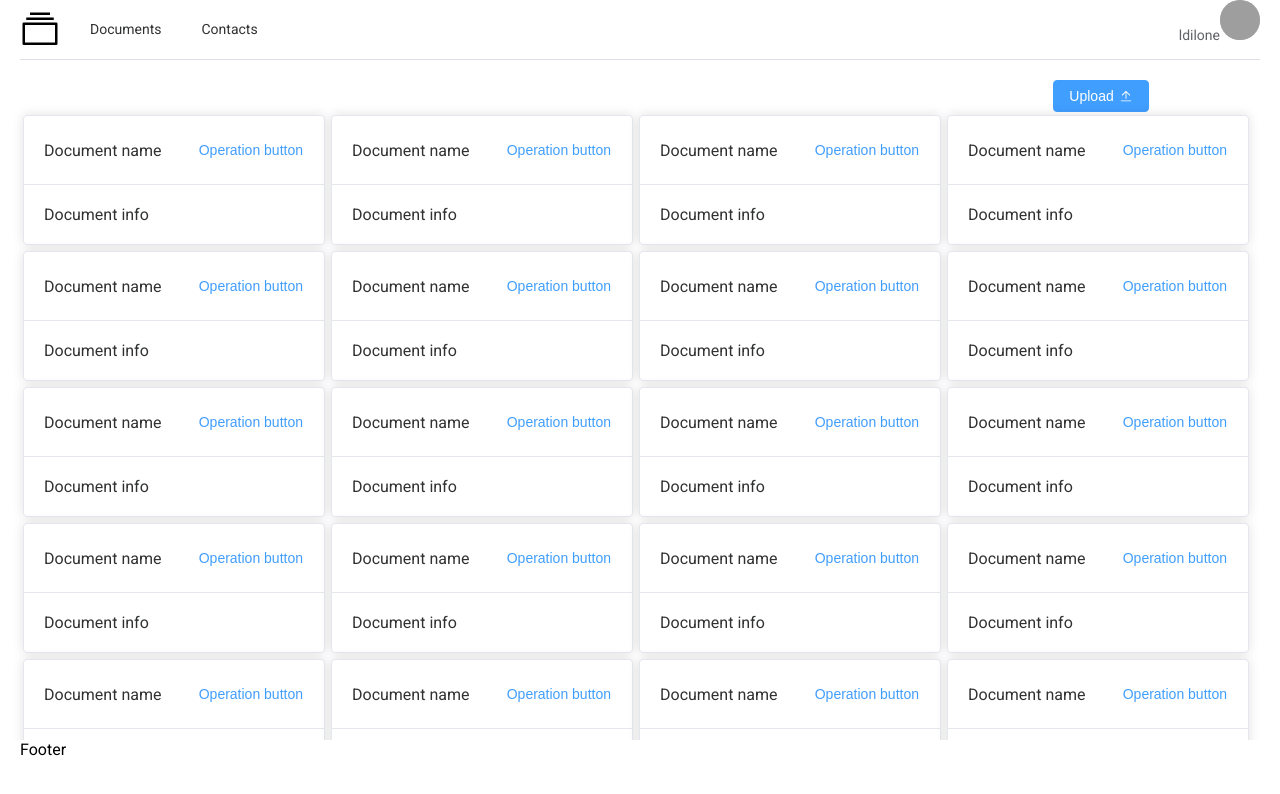
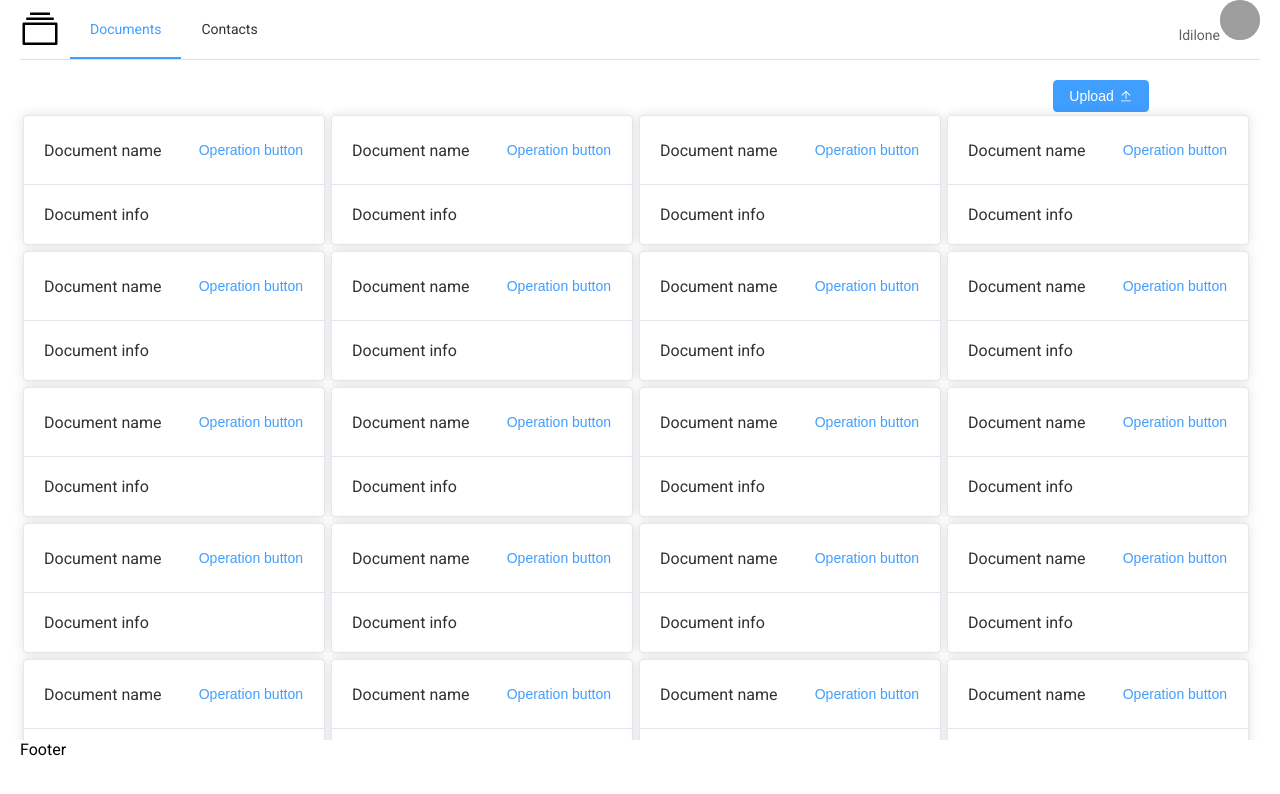
Before and after one commit to lewandy/dsign, a Vue app in the folder app/: page / in a window 1280 px wide. Shown: the top 794 px of the page. Built offline with nearby package versions, Linux system fonts and the light colour scheme; grey boxes are pictures that could not be loaded.

Commit message:
feat: add default selected in header

```diff
--- a/app/src/components/DocumentItem.vue
+++ b/app/src/components/DocumentItem.vue
@@ -10,7 +10,7 @@
   </el-card>
 </template>
 
-<style>
+<style scoped>
 .card-header {
   display: flex;
   justify-content: space-between;
--- a/app/src/components/TheHeader.vue
+++ b/app/src/components/TheHeader.vue
@@ -8,17 +8,12 @@
         id="my-documents-button"
         @click="goToRoute('contracts.list')"
         index="1"
-        >Documents</el-menu-item
-      >
-      <el-menu-item index="2" @click="goToRoute('contacts.list')"
-        >Contacts</el-menu-item
-      >
+      >Documents</el-menu-item>
+      <el-menu-item index="2" @click="goToRoute('contacts.list')">Contacts</el-menu-item>
       <el-dropdown class="menu__logout-dropdown">
         <div id="avatar-container">
           <span>ldilone</span>
-          <el-avatar
-            src="https://cube.elemecdn.com/0/88/03b0d39583f48206768a7534e55bcpng.png"
-          />
+          <el-avatar src="https://cube.elemecdn.com/0/88/03b0d39583f48206768a7534e55bcpng.png" />
         </div>
         <template #dropdown>
           <el-dropdown-menu>
@@ -38,7 +33,7 @@ import { Router, useRouter } from "vue-router";
 
 const router: Router = useRouter();
 
-const activeIndex = ref();
+const activeIndex = ref('1');
 
 const goToRoute = (name: string) => {
   router.push({ name });
--- a/app/src/router.ts
+++ b/app/src/router.ts
@@ -1,6 +1,6 @@
 import { createRouter, createWebHistory, Router } from "vue-router";
 
-const Contracts = () => import("@/pages/Contracts.vue");
+const Contracts = () => import("@/pages/Documents.vue");
 const Contacts = () => import("@/pages/Contacts.vue");
 
 const routes = [
```
Also changed, not shown: app/src/pages/Documents.vue (renamed from app/src/pages/Contracts.vue).
